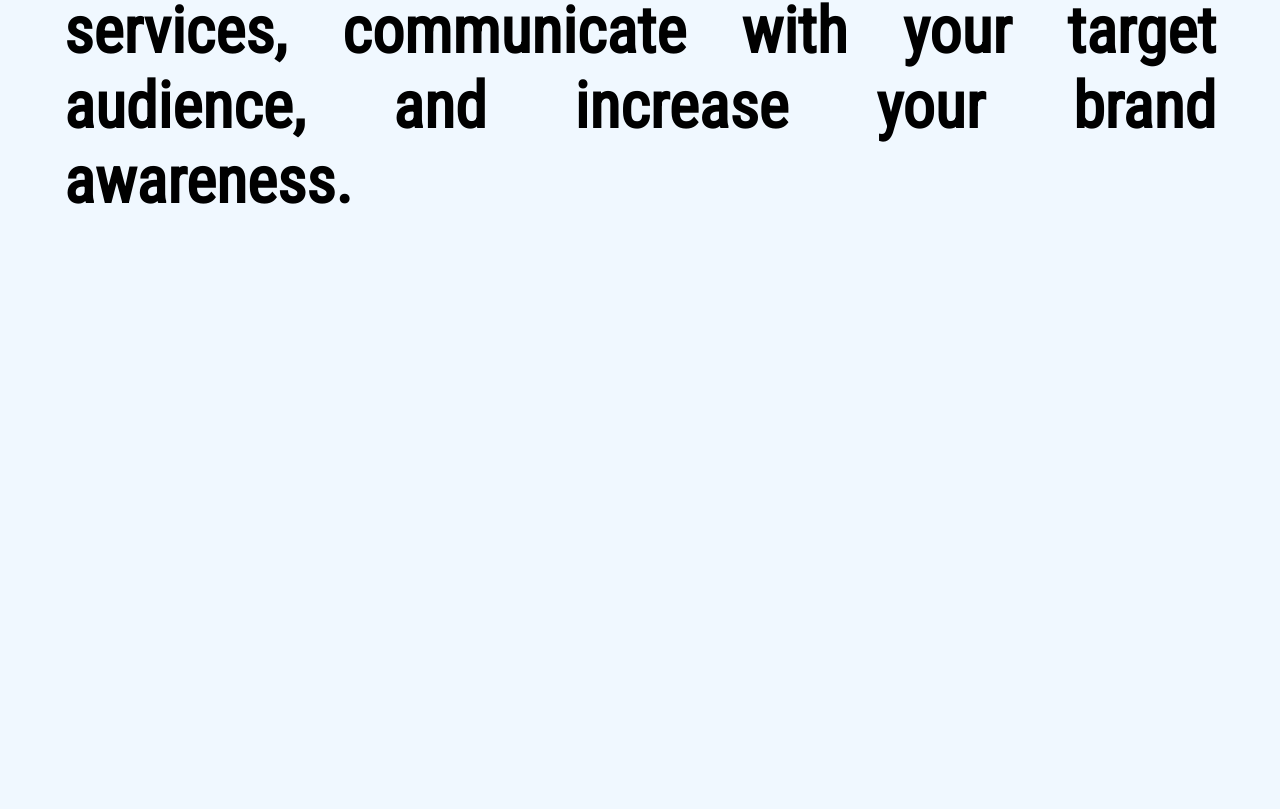
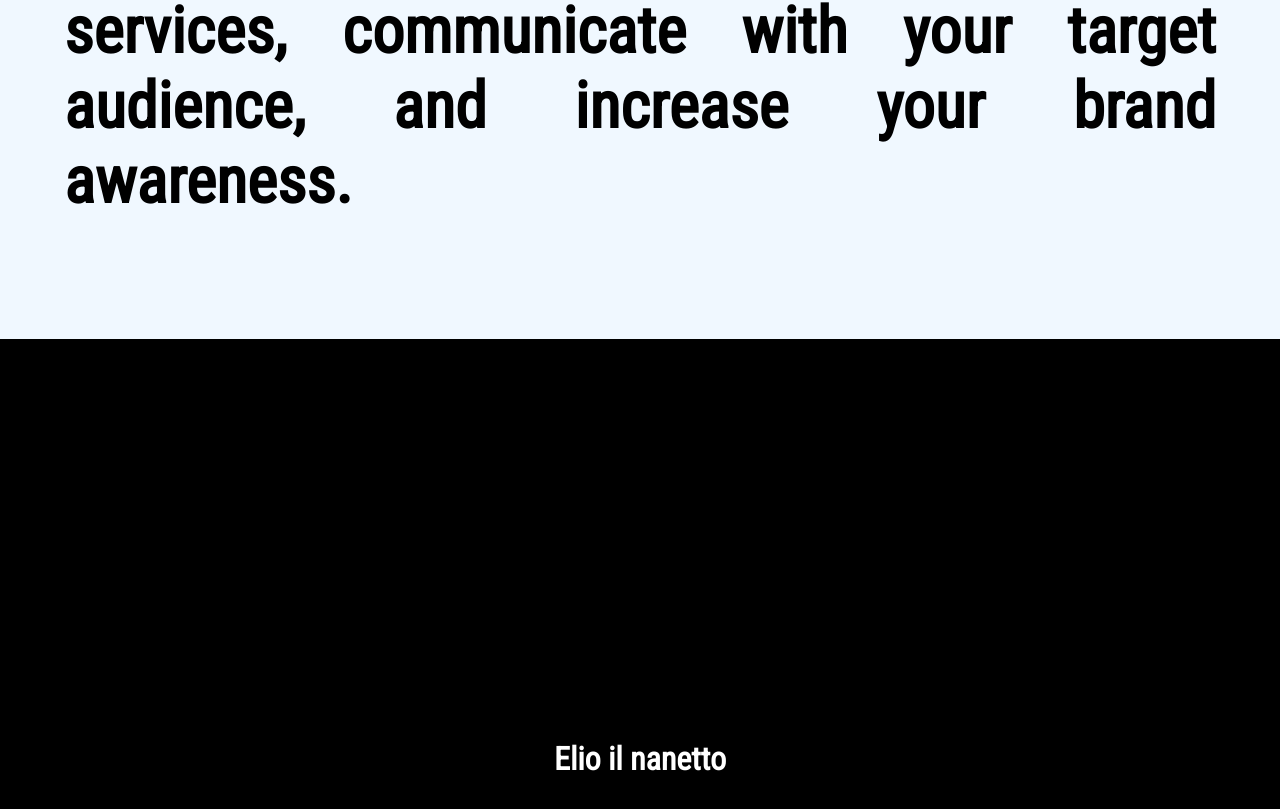
Before and after one commit to Ciposki/Ciposki.github.io, a plain HTML site: page index.html in a window 1280 px wide. Shown: the part 2281-3090 px from the top of the page. Before the commit the page ends 2620 px from the top, so only its background shows below. Drawn offline with Linux system fonts and the light colour scheme.

Commit message:
Update index.html
Elio I'll nanetto

```diff
--- a/index.html
+++ b/index.html
@@ -19,5 +19,6 @@
     <div class = "whitediv" id="section3">
         <h3 class = "medium" >In today's competitive market, small businesses need to have a strong online presence to attract and retain customers. Social media platforms and websites are powerful tools to showcase your products or services, communicate with your target audience, and increase your brand awareness.</h3>
     </div>
+    <div class = "blackdiv"><h1>Elio il nanetto</h1></div>
 </body>
 </html>
```
